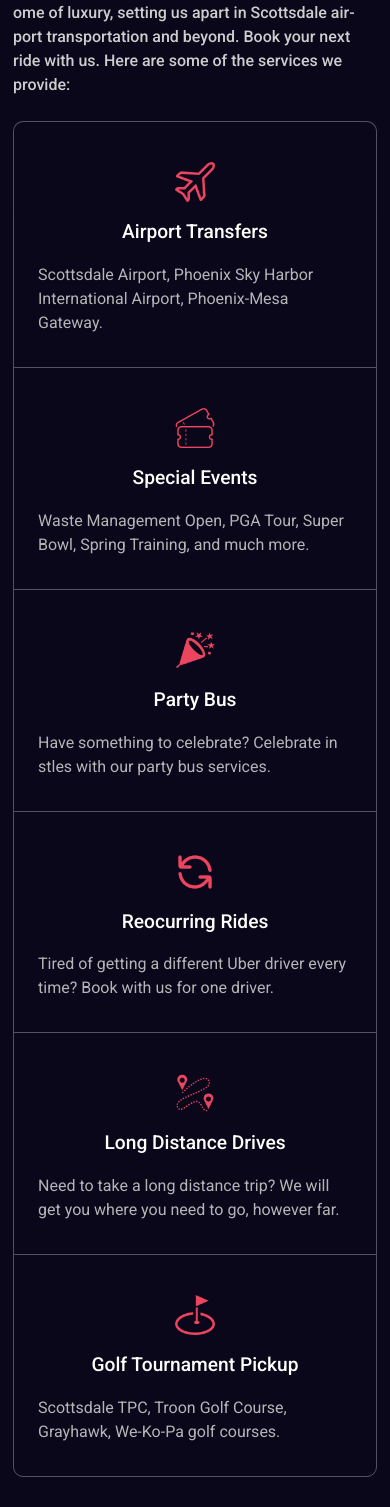
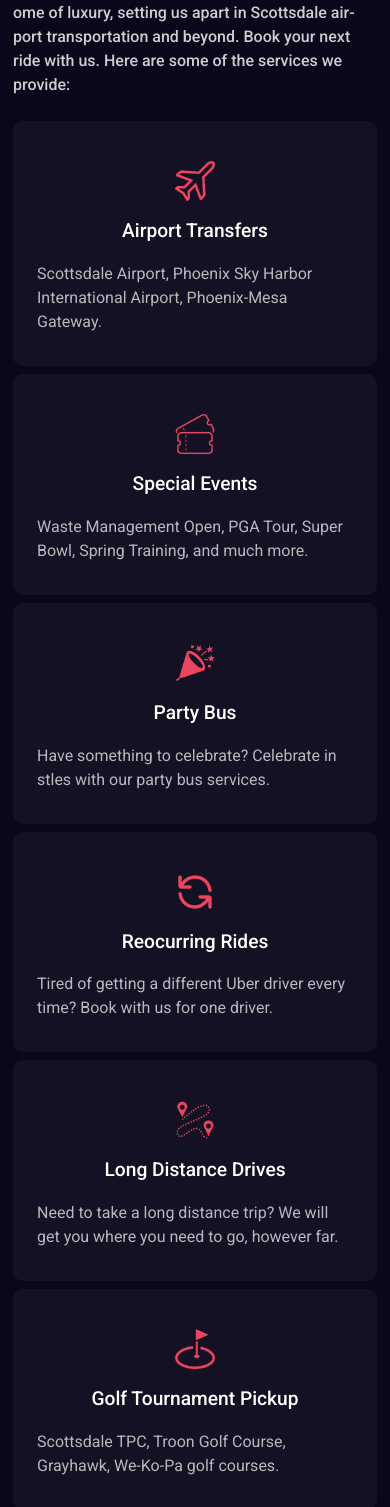
Before and after one commit to ChristianWare/Nier-Transport-Redesign, a Next.js app: page / in a window 390 px wide. Shown: the part 2326-3833 px from the top of the page. Built offline with nearby package versions, Linux system fonts and the light colour scheme; no server answers.

Commit message:
Services Section Card Color Update

```diff
--- a/src/app/components/BookingProcess/BookingProcess.module.css
+++ b/src/app/components/BookingProcess/BookingProcess.module.css
@@ -71,7 +71,7 @@
 .right {
   display: grid;
   grid-template-columns: repeat(2, 1fr);
-  grid-gap: 2rem;
+  grid-gap: 1rem;
 }
 
 .card {
@@ -101,6 +101,7 @@
 @media screen and (max-width: 1168px) {
   .content {
     flex-direction: column;
+    gap: 1rem;
   }
 
   .imgContainer {
--- a/src/app/components/ContactSection/ContactSection.tsx
+++ b/src/app/components/ContactSection/ContactSection.tsx
@@ -34,9 +34,7 @@ const ContactSection = () => {
           <div className={styles.content}>
             <div className={styles.bottom}>
               <div className={styles.left}>
-                <h2 className={styles.heading}>
-                  Contact Nier Transportation
-                </h2>
+                <h2 className={styles.heading}>Contact Us</h2>
               </div>
               <div className={styles.right}>
                 <form
@@ -116,9 +114,7 @@ const ContactSection = () => {
                       />
                     </div>
                     <div className={styles.labelInputBox}>
-                      <label htmlFor='currentWebsiteUrl'>
-                        Length of Stay
-                      </label>
+                      <label htmlFor='currentWebsiteUrl'>Length of Stay</label>
                       <input
                         id='currentWebsiteUrl'
                         type='text'
--- a/src/app/components/ServicesSection/ServicesSection.module.css
+++ b/src/app/components/ServicesSection/ServicesSection.module.css
@@ -41,6 +41,7 @@
   display: grid;
   grid-template-columns: repeat(3, 1fr);
   margin-top: 3rem;
+  grid-gap: 1rem;
   color: var(--cream);
 }
 
@@ -51,41 +52,9 @@
   justify-content: center;
   gap: 2rem;
   position: relative;
-  border-right: 0px;
-  border: 1px solid var(--border2);
+  border-radius: 10px;
   padding: 4rem 3rem;
-}
-
-.card:nth-child(1),
-.card:nth-child(2),
-.card:nth-child(3) {
-  border-bottom: 0px;
-}
-
-.card:nth-child(1) {
-  border-right: 0px;
-  border-top-left-radius: 10px;
-}
-
-.card:nth-child(3) {
-  border-left: 0px;
-  border-top: 1px solid var(--border2);
-  border-top-right-radius: 10px;
-}
-
-.card:nth-child(4) {
-  border-top: 1px solid var(--border2);
-  border-right: 0px;
-  border-bottom-left-radius: 10px;
-}
-
-.card:nth-child(5) {
-  border-left: 1px solid var(--border2);
-}
-
-.card:nth-child(6) {
-  border-left: 0px;
-  border-bottom-right-radius: 10px;
+  background-color: var(--darkBlue2);
 }
 
 .img {
@@ -117,63 +86,9 @@
   .servicesGrid {
     grid-template-columns: repeat(2, 1fr);
   }
-
-  .card:nth-child(2) {
-    border-top-right-radius: 10px;
-  }
-
-  .card:nth-child(3) {
-    border-top-right-radius: 0px;
-    border-left: 1px solid var(--border2);
-    border-right: 0px;
-  }
-
-  .card:nth-child(4) {
-    border-top-right-radius: 0px;
-    border-bottom-left-radius: 0px;
-    border-right: 1px solid var(--border2);
-    border-bottom: 0px;
-  }
-
-  .card:nth-child(5) {
-    border-bottom-left-radius: 10px;
-    border-right: 0px;
-  }
-
-  .card:nth-child(6) {
-    border-left: 1px solid var(--border2);
-  }
 }
 
 @media screen and (max-width: 668px) {
-  .servicesGrid {
-    grid-template-columns: repeat(1, 1fr);
-  }
-
-  .card:nth-child(1),
-  .card:nth-child(3),
-  .card:nth-child(5) {
-    border-right: 1px solid var(--border2);
-  }
-
-  .card:nth-child(1) {
-    border-top-right-radius: 10px;
-    border-bottom: 0px;
-  }
-
-  .card:nth-child(2) {
-    border-top-right-radius: 0px;
-    border-bottom: 0px;
-  }
-
-  .card:nth-child(5) {
-    border-bottom-left-radius: 0px;
-    border-bottom: 0px;
-  }
-
-  .card:nth-child(6) {
-    border-bottom-left-radius: 10px;
-  }
 }
 
 @media screen and (max-width: 568px) {
@@ -190,6 +105,10 @@
     text-align: center;
   }
 
+  .servicesGrid {
+    grid-template-columns: repeat(1, 1fr);
+  }
+
   .card {
     align-items: center;
   }
--- a/src/app/globals.css
+++ b/src/app/globals.css
@@ -1,5 +1,6 @@
 :root {
   --darkBlue: #0a071b;
+  --darkBlue2: #151125;
   --lightBlue: #f9faff;
   --lightBlue2: #b7c3fc;
   --lightBlue3: #e4e8fe;
```
Also changed, not shown: public/images/Hero2.png (added).
